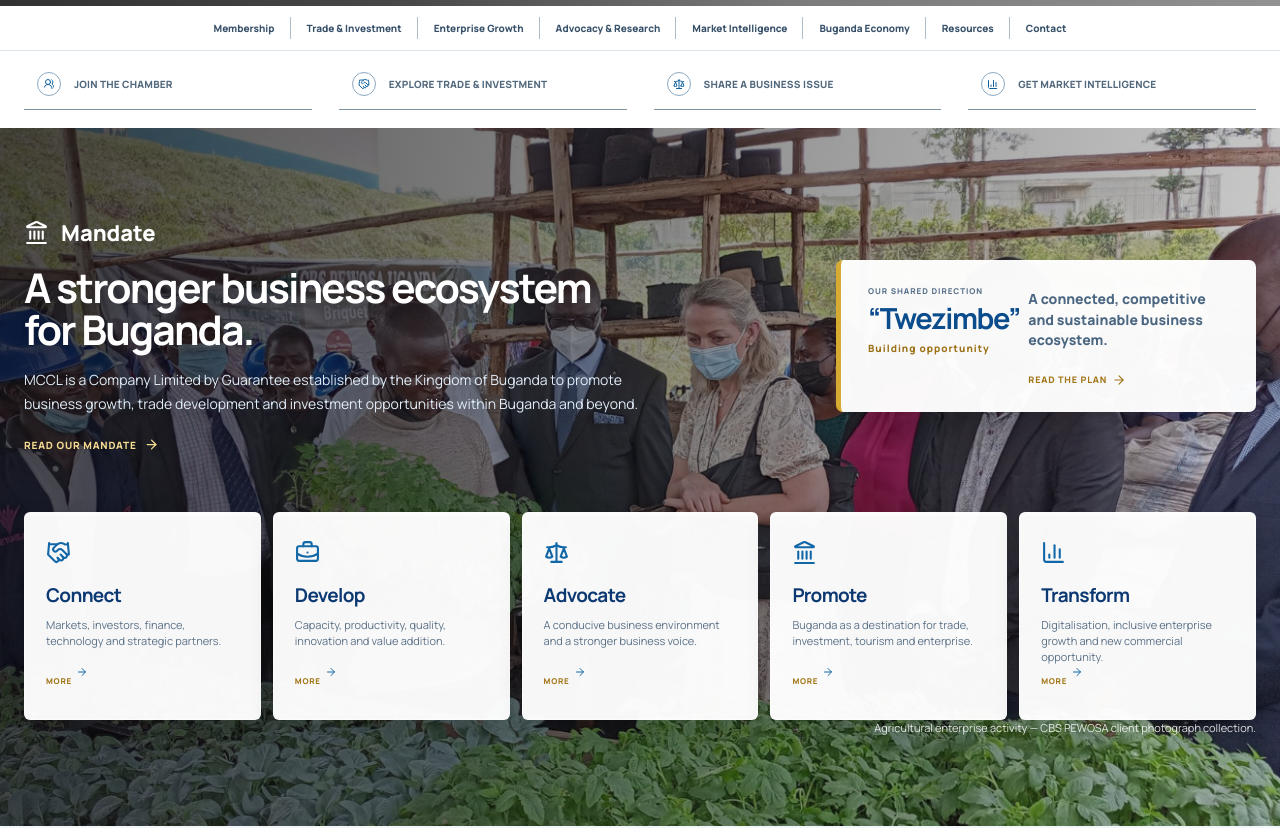
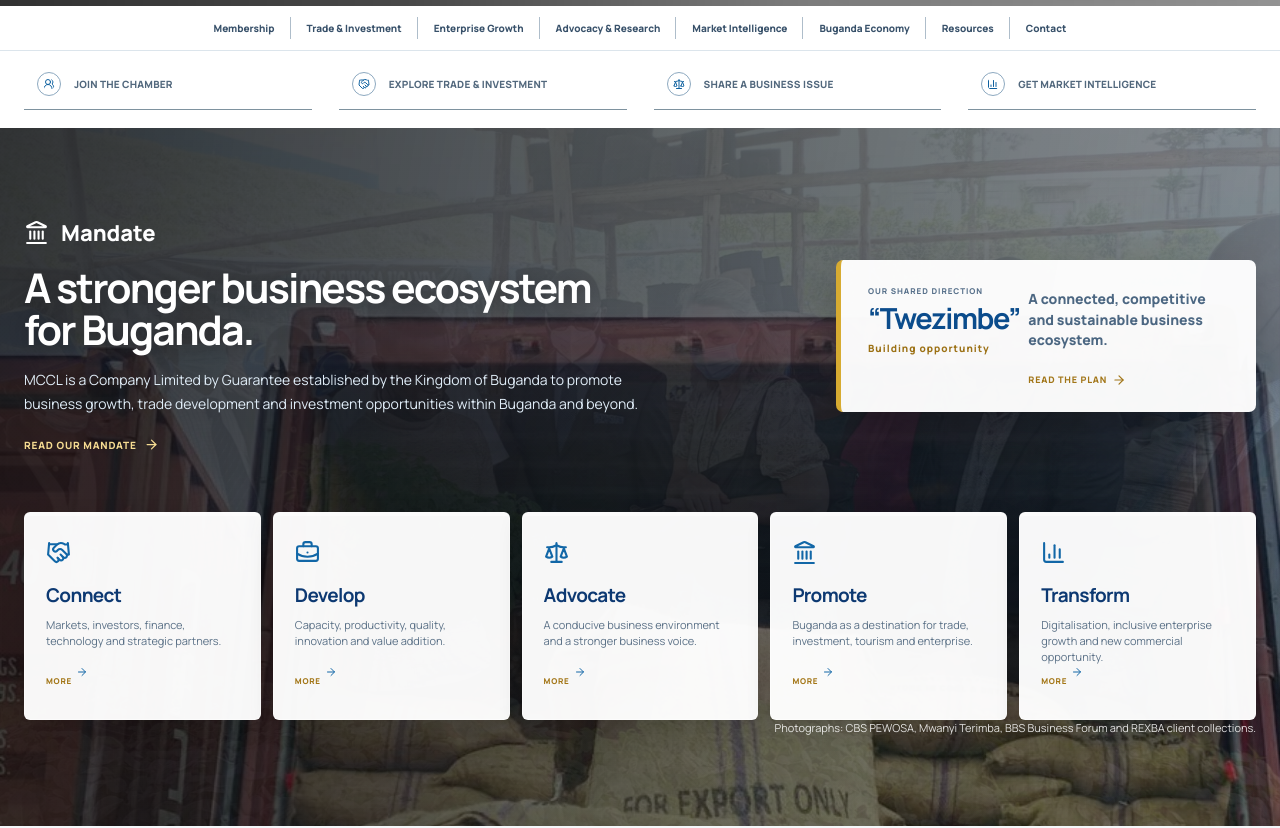
Before and after one commit to watumwa/mengo, a Next.js app: page / in a window 1280 px wide. Shown: the part 580-1408 px from the top of the page. Built offline with nearby package versions, Linux system fonts and the light colour scheme; grey boxes are pictures that could not be loaded.

Commit message:
Rotate authentic client photos in homepage mandate section

```diff
--- a/app/blueprint-home.css
+++ b/app/blueprint-home.css
@@ -131,15 +131,46 @@
   .mc-nema-panel-services a{transition:none}
 }
 
-/* Mandate: original client photograph of CBS PEWOSA agricultural enterprise activity. */
+/* Real client photography: four-image Mandate slideshow, 7 seconds per image. */
 .mc-nema-mandate{
+  position:relative;
+  isolation:isolate;
+  overflow:hidden;
   background-color:#1d1d1d;
-  background-image:
-    linear-gradient(100deg,rgba(12,12,12,.74) 0%,rgba(18,18,18,.48) 48%,rgba(18,18,18,.18) 100%),
-    url("/images/client/cbs-pewosa-agriculture.jpg");
-  background-position:center,center 46%;
+  background-image:none;
+}
+.mc-nema-mandate>.bp-shell{position:relative;z-index:2}
+.mc-nema-mandate-photos{
+  position:absolute;
+  inset:0;
+  z-index:0;
+  overflow:hidden;
+  pointer-events:none;
+}
+.mc-nema-mandate-photo{
+  position:absolute;
+  inset:0;
   background-repeat:no-repeat;
   background-size:cover;
+  background-position:center;
+  opacity:0;
+  animation:mcMandateRotate 28s linear infinite;
+}
+.mc-nema-mandate-photo:nth-child(1){background-position:50% 44%}
+.mc-nema-mandate-photo:nth-child(2){background-position:50% 50%;animation-delay:-21s}
+.mc-nema-mandate-photo:nth-child(3){background-position:50% 44%;animation-delay:-14s}
+.mc-nema-mandate-photo:nth-child(4){background-position:50% 45%;animation-delay:-7s}
+.mc-nema-mandate-photos::after{
+  content:"";
+  position:absolute;
+  z-index:1;
+  inset:0;
+  background:linear-gradient(100deg,rgba(12,12,12,.74) 0%,rgba(18,18,18,.48) 48%,rgba(18,18,18,.18) 100%);
+}
+@keyframes mcMandateRotate{
+  0%,20%{opacity:1}
+  25%,95%{opacity:0}
+  100%{opacity:1}
 }
 .mc-nema-mandate-intro h2{text-shadow:0 2px 18px rgba(0,0,0,.27)}
 .mc-nema-mandate .mc-nema-plan-summary{
@@ -161,19 +192,21 @@
   text-align:right;
 }
 @media(max-width:800px){
-  .mc-nema-mandate{
-    background-image:
-      linear-gradient(100deg,rgba(12,12,12,.77),rgba(20,20,20,.41)),
-      url("/images/client/cbs-pewosa-agriculture.jpg");
-    background-position:center,60% center;
+  .mc-nema-mandate-photos::after{
+    background:linear-gradient(100deg,rgba(12,12,12,.77),rgba(20,20,20,.41));
   }
+  .mc-nema-mandate-photo:nth-child(1){background-position:60% center}
+  .mc-nema-mandate-photo:nth-child(2){background-position:65% center}
+  .mc-nema-mandate-photo:nth-child(3){background-position:52% center}
+  .mc-nema-mandate-photo:nth-child(4){background-position:55% center}
 }
 @media(max-width:560px){
-  .mc-nema-mandate{
-    background-image:
-      linear-gradient(180deg,rgba(10,10,10,.82),rgba(18,18,18,.56)),
-      url("/images/client/cbs-pewosa-agriculture.jpg");
-    background-position:center,57% center;
+  .mc-nema-mandate-photos::after{
+    background:linear-gradient(180deg,rgba(10,10,10,.82),rgba(18,18,18,.56));
   }
   .mc-nema-mandate-photo-credit{text-align:left;font-size:10px}
 }
+@media(prefers-reduced-motion:reduce){
+  .mc-nema-mandate-photo{animation:none;opacity:0}
+  .mc-nema-mandate-photo:first-child{opacity:1}
+}
--- a/app/page.tsx
+++ b/app/page.tsx
@@ -133,7 +133,13 @@
           {quickActions.map(({ label, href, icon: Icon }) => <Link href={href} key={label}><Icon size={24} /><span>{label}</span></Link>)}
         </div></section>
 
-        <section className="mc-nema-mandate" aria-labelledby="mandate-title"><div className="bp-shell">
+        <section className="mc-nema-mandate" aria-labelledby="mandate-title">
+          <div className="mc-nema-mandate-photos" aria-hidden="true">
+            {[realPhotos.pewosaAgriculture, realPhotos.coffeeExport, realPhotos.businessForum, realPhotos.enterpriseGroup].map((photo) => (
+              <div key={photo.src} className="mc-nema-mandate-photo" style={{ backgroundImage: `url("${photo.src}")` }} />
+            ))}
+          </div>
+          <div className="bp-shell">
           <div className="mc-nema-mandate-top">
             <div className="mc-nema-mandate-intro">
               <p><Landmark size={25} /> Mandate</p>
@@ -146,7 +152,7 @@
           <div className="mc-nema-role-grid">
             {strategicRoles.map(({ title, text, href, icon: Icon }) => <Link href={href} key={title}><Icon size={25} /><strong>{title}</strong><span>{text}</span><small>MORE <ArrowRight size={12} /></small></Link>)}
           </div>
-          <p className="mc-nema-mandate-photo-credit">Agricultural enterprise activity — CBS PEWOSA client photograph collection.</p>
+          <p className="mc-nema-mandate-photo-credit">Photographs: CBS PEWOSA, Mwanyi Terimba, BBS Business Forum and REXBA client collections.</p>
         </div></section>
 
         <section className="mc-client-gallery" aria-labelledby="community-gallery-title">
```
